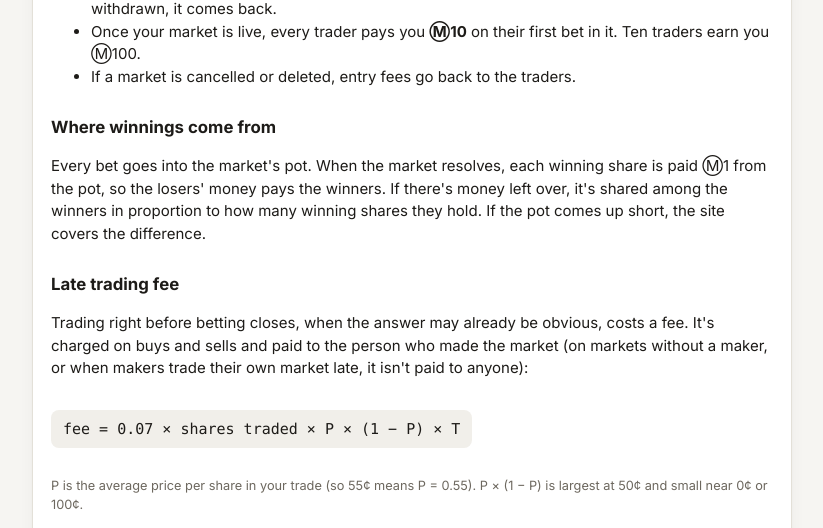
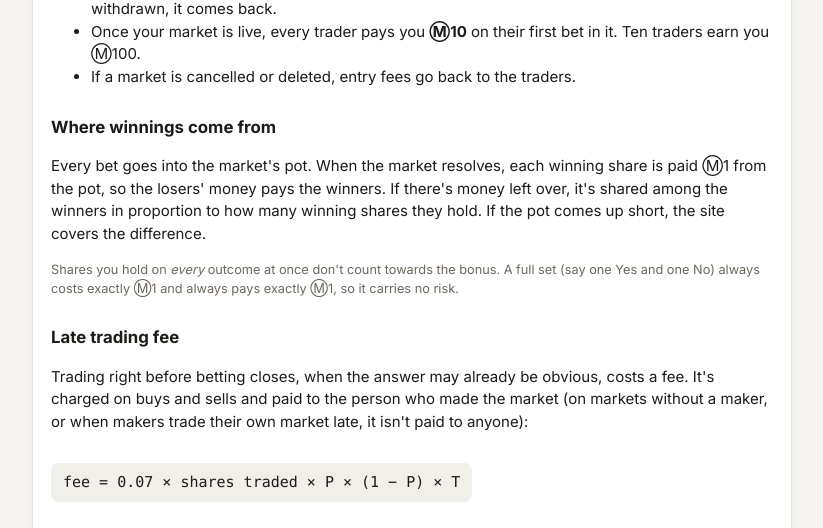
Before and after one commit to HTAMDUDE/MAMS-Prediction-Market, a Flask app: page /how-it-works in a window 1280 px wide. Shown: the part 1247-1775 px from the top of the page, without its empty margins (228-1051 px from the left). Run offline with Flask 3, Linux system fonts and the light colour scheme; data that the repository does not hold is empty.

Commit message:
Share leftover pot by unhedged winning shares only
Holding the same number of shares on every outcome is risk-free (a full set
always costs and pays exactly M1), so counting those shares let anyone buy
large equal sets and take most of the leftover pot from real bettors with no
downside. The bonus now uses each winner's winning shares minus the shares
they hold on every outcome; the estimate uses the same rule.

Co-Authored-By: Claude Opus 5.5 <noreply@anthropic.com>

```diff
--- a/app.py
+++ b/app.py
@@ -406,15 +406,38 @@ def leftover_bonus(db, user_id, market_id):
                       "AND kind = 'payout' AND detail LIKE 'Bonus:%'", (user_id, market_id)).fetchone()[0]
 
 
-def estimated_bonus(db, market_id, outcome_id, my_shares):
-    """If this outcome won right now, roughly what my share of the leftover pot would be. Changes with every trade."""
+def leftover_and_weights(db, market_id, outcome_id):
+    """If outcome_id wins: (leftover, {user_id: unhedged winning shares}).
+
+    leftover = the pot (money traders put in minus what they took out selling) minus Ⓜ1 per winning share,
+    rounded to the cent. It's shared by *unhedged* winning shares: your winning shares minus the shares you hold
+    on every outcome at once. A full set of outcomes always costs exactly Ⓜ1 and always pays exactly Ⓜ1, so it
+    carries no risk and earns no bonus; otherwise anyone could buy big equal sets and take the leftover from
+    the people who actually bet on an outcome."""
     pot = db.execute("SELECT COALESCE(SUM(amount), 0) FROM trades WHERE market_id = ?", (market_id,)).fetchone()[0]
-    winning = db.execute("SELECT COALESCE(SUM(shares), 0) FROM positions WHERE outcome_id = ?",
-                         (outcome_id,)).fetchone()[0]
-    leftover = cents(pot - winning)  # rounded exactly like resolve_market does, so the estimate matches the payout
-    if winning <= EPS or leftover < 0.01:
+    outcome_ids = [o["id"] for o in get_outcomes(db, market_id)]
+    held = {}
+    for p in db.execute("SELECT p.user_id, p.outcome_id, p.shares FROM positions p JOIN outcomes o "
+                        "ON o.id = p.outcome_id WHERE o.market_id = ?", (market_id,)):
+        held.setdefault(p["user_id"], {})[p["outcome_id"]] = p["shares"]
+    winning = sum(h.get(outcome_id, 0.0) for h in held.values())
+    weights = {}
+    for uid, h in held.items():
+        hedged = min(h.get(oid, 0.0) for oid in outcome_ids)
+        unhedged = h.get(outcome_id, 0.0) - hedged
+        if unhedged > EPS:
+            weights[uid] = unhedged
+    return cents(pot - winning), weights
+
+
+def estimated_bonus(db, market_id, outcome_id, user_id):
+    """If this outcome won right now, roughly what this user's share of the leftover pot would be. It's computed
+    exactly like the real payout, but changes with every trade."""
+    leftover, weights = leftover_and_weights(db, market_id, outcome_id)
+    total = sum(weights.values())
+    if leftover < 0.01 or user_id not in weights:
         return 0.0
-    return math.floor(leftover * my_shares / winning * 100) / 100
+    return math.floor(leftover * weights[user_id] / total * 100) / 100
 
 
 def trade_block_reason(db, user_id, market_id):
@@ -645,19 +668,18 @@ def resolve_market(db, market_id, outcome_id, resolved_by=None, automatic=False)
             db.execute("UPDATE users SET balance = ROUND(balance + ?, 2) WHERE id = ?", (w["shares"], w["user_id"]))
             log_activity(db, w["user_id"], "payout", w["shares"], m,
                          f"Won: {w['shares']:,.2f} “{outs[outcome_id]}” shares paid Ⓜ1 each")
-        # The pot is everything traders put in minus what they took out by selling (fees aren't part of it).
-        # Whatever is left after paying Ⓜ1 per winning share goes to the winners in proportion to their shares.
-        # If the pot is short, the house covers the gap as before.
-        pot = db.execute("SELECT COALESCE(SUM(amount), 0) FROM trades WHERE market_id = ?", (market_id,)).fetchone()[0]
-        winning_shares = sum(w["shares"] for w in winners)
-        leftover = cents(pot - winning_shares)
+        # Whatever is left in the pot after paying Ⓜ1 per winning share goes to the winners in proportion to their
+        # unhedged winning shares (see leftover_and_weights). If the pot is short, the house covers the gap.
+        # Positions aren't changed by paying out, so computing this after the Ⓜ1 payments above is fine.
+        leftover, weights = leftover_and_weights(db, market_id, outcome_id)
+        total_weight = sum(weights.values())
         leftover_paid = 0.0
-        if leftover >= 0.01 and winning_shares > EPS:
-            for w in winners:
-                cut = math.floor(leftover * w["shares"] / winning_shares * 100) / 100
+        if leftover >= 0.01 and total_weight > EPS:
+            for uid, weight in weights.items():
+                cut = math.floor(leftover * weight / total_weight * 100) / 100
                 if cut >= 0.01:
-                    db.execute("UPDATE users SET balance = ROUND(balance + ?, 2) WHERE id = ?", (cut, w["user_id"]))
-                    log_activity(db, w["user_id"], "payout", cut, m,
+                    db.execute("UPDATE users SET balance = ROUND(balance + ?, 2) WHERE id = ?", (cut, uid))
+                    log_activity(db, uid, "payout", cut, m,
                                  f"Bonus: your share of the Ⓜ{leftover:,.2f} left in the pot")
                     leftover_paid += cut
         for p in db.execute("SELECT p.user_id, p.shares, p.outcome_id FROM positions p JOIN outcomes o "
@@ -1096,7 +1118,7 @@ def market(mid):
                      else lmsr.sell_value(q, b["m"]["b"], index[p["outcome_id"]], p["shares"]))
             my_positions.append({"outcome": o, "shares": p["shares"], "cost": p["cost"], "value": value,
                                  "bonus": 0.0,
-                                 "est_bonus": estimated_bonus(db, mid, p["outcome_id"], p["shares"])
+                                 "est_bonus": estimated_bonus(db, mid, p["outcome_id"], g.user["id"])
                                  if b["m"]["status"] == "open" else 0.0})
         if b["m"]["status"] == "resolved":  # the leftover-pot bonus belongs with the winning position
             bonus = leftover_bonus(db, g.user["id"], mid)
--- a/templates/how_it_works.html
+++ b/templates/how_it_works.html
@@ -54,6 +54,8 @@
   <p>Every bet goes into the market's pot. When the market resolves, each winning share is paid Ⓜ1 from the pot, so
     the losers' money pays the winners. If there's money left over, it's shared among the winners in proportion to
     how many winning shares they hold. If the pot comes up short, the site covers the difference.</p>
+  <p class="muted small">Shares you hold on <i>every</i> outcome at once don't count towards the bonus. A full set (say one
+    Yes and one No) always costs exactly Ⓜ1 and always pays exactly Ⓜ1, so it carries no risk.</p>
 
   <h2 id="late-fee">Late trading fee</h2>
   <p>Trading right before betting closes, when the answer may already be obvious, costs a fee. It's charged on buys
```
Also changed, not shown: tests/test_market.py (+63 -1 lines), README.md.
